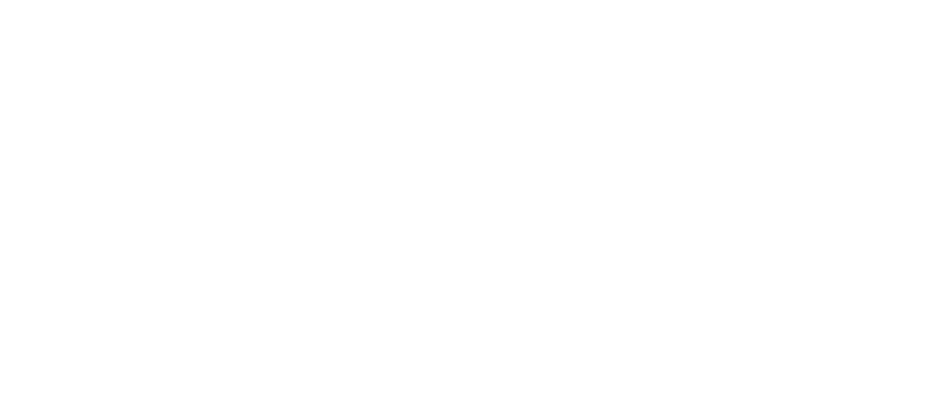
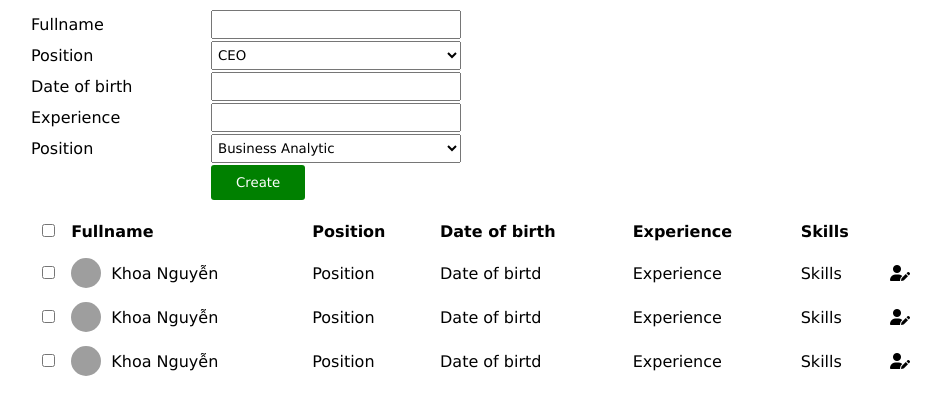
Before and after one commit to khoanguyen84/Staff-Management, a plain HTML site: page index.html in a window 1280 px wide. Shown: the whole page, without its empty margins (159-1100 px from the left). Drawn offline with Linux system fonts and the light colour scheme; grey boxes are pictures that could not be loaded.

Commit message:
build UI

```diff
--- a/index.html
+++ b/index.html
@@ -4,11 +4,115 @@
     <meta charset="UTF-8">
     <meta http-equiv="X-UA-Compatible" content="IE=edge">
     <meta name="viewport" content="width=device-width, initial-scale=1.0">
+    <link rel="stylesheet" href="https://cdnjs.cloudflare.com/ajax/libs/font-awesome/6.2.1/css/all.min.css"/>
     <link rel="stylesheet" href="staff.css">
     <link rel="shortcut icon" href="images/logo.jpg" type="image/x-icon">
     <title>Staff management</title>
 </head>
 <body>
+    <div class="container">
+        <div class="create-staff">
+            <div class="form-group">
+                <label for="fullname">Fullname</label>
+                <input type="text" id="fullname" class="form-control">
+            </div>
+            <div class="form-group">
+                <label for="position">Position</label>
+                <select id="position" class="form-control">
+                    <option value="1">CEO</option>
+                    <option value="2">Head of SMM</option>
+                    <option value="3">PM</option>
+                </select>
+            </div>
+            <div class="form-group">
+                <label for="dob">Date of birth</label>
+                <input type="datetime" id="dob" class="form-control">
+            </div>
+            <div class="form-group">
+                <label for="experience">Experience</label>
+                <input type="number" id="experience" class="form-control">
+            </div>
+            <div class="form-group">
+                <label for="skills">Position</label>
+                <select id="skills" class="form-control">
+                    <option value="1">Business Analytic</option>
+                    <option value="2">Marketing Stategy</option>
+                    <option value="3">Q/A</option>
+                </select>
+            </div>
+            <div class="form-group">
+                <label></label>
+                <input type="button" class="btn btn-success" value="Create">
+            </div>
+        </div>
+        <div class="display-staff">
+            <table class="table table-hover">
+                <thead>
+                    <tr>
+                        <th>
+                            <input type="checkbox">
+                        </th>
+                        <th>Fullname</th>
+                        <th>Position</th>
+                        <th>Date of birth</th>
+                        <th>Experience</th>
+                        <th>Skills</th>
+                        <th></th>
+                    </tr>
+                </thead>
+                <tbody>
+                    <tr>
+                        <td><input type="checkbox"></td>
+                        <td>
+                            <div class="avatar-fullname">
+                                <img class="avatar" src="https://i.pravatar.cc/150?img=3" alt="">
+                                <span>Khoa Nguyễn</span>
+                            </div>
+                        </td>
+                        <td>Position</td>
+                        <td>Date of birtd</td>
+                        <td>Experience</td>
+                        <td>Skills</td>
+                        <td>
+                            <i class="fa-solid fa-user-pen"></i>
+                        </td>
+                    </tr>
+                    <tr>
+                        <td><input type="checkbox"></td>
+                        <td>
+                            <div class="avatar-fullname">
+                                <img class="avatar" src="https://i.pravatar.cc/150?img=3" alt="">
+                                <span>Khoa Nguyễn</span>
+                            </div>
+                        </td>
+                        <td>Position</td>
+                        <td>Date of birtd</td>
+                        <td>Experience</td>
+                        <td>Skills</td>
+                        <td>
+                            <i class="fa-solid fa-user-pen"></i>
+                        </td>
+                    </tr>
+                    <tr>
+                        <td><input type="checkbox"></td>
+                        <td>
+                            <div class="avatar-fullname">
+                                <img class="avatar" src="https://i.pravatar.cc/150?img=3" alt="">
+                                <span>Khoa Nguyễn</span>
+                            </div>
+                        </td>
+                        <td>Position</td>
+                        <td>Date of birtd</td>
+                        <td>Experience</td>
+                        <td>Skills</td>
+                        <td>
+                            <i class="fa-solid fa-user-pen"></i>
+                        </td>
+                    </tr>
+                </tbody>
+            </table>
+        </div>
+    </div>
     <script src="staff.js"></script>
 </body>
 </html>
--- a/staff.css
+++ b/staff.css
@@ -0,0 +1,84 @@
+*{
+    padding: 0;
+    margin: 0;
+    box-sizing: border-box;
+    font-family: 'Lucida Sans', 'Lucida Sans Regular', 'Lucida Grande', 'Lucida Sans Unicode', Geneva, Verdana, sans-serif;
+}
+
+.container{
+    max-width: 900px;
+    margin: 0px auto;
+}
+
+.create-staff{
+    width: 100%;
+    padding: 10px 0px;
+}
+
+.form-group{
+    display: flex;
+    align-items: center;
+    margin-bottom:2px ;
+}
+
+.form-group>label{
+    width: 20%;
+}
+.form-control{
+    width: 250px;
+    padding: 5px 2px;
+    outline: none;
+}
+
+.btn{
+    border: none;
+    outline: none;
+    padding: 10px 25px;
+    border-radius: 3px;
+}
+
+.btn-success{
+    background-color: green;
+    color: white;
+}
+
+.btn-success:hover{
+    background-color: darkgreen;
+    cursor: pointer;
+}
+
+.table{
+    width: 100%;
+    border-collapse: collapse;
+}
+
+.table>thead>tr>th{
+    padding: 10px 5px;
+    text-align: left;
+}
+.table>thead>tr>th:first-child{
+    text-align: center;
+}
+
+.table>tbody>tr>td{
+    padding: 7px 5px;
+}
+
+.table>tbody>tr>td:first-child{
+    text-align: center;
+}
+
+.table-hover>tbody>tr:hover{
+    background-color: aquamarine;
+    cursor: pointer;
+}
+.avatar-fullname{
+    display: flex;
+    align-items: center;
+}
+
+.avatar{
+    width: 30px;
+    border-radius: 50%;
+    margin-right: 10px;
+}
```
Also changed, not shown: 1 other file.
